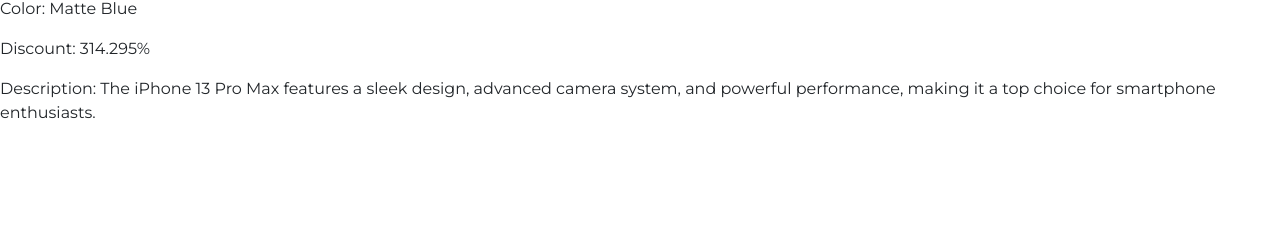
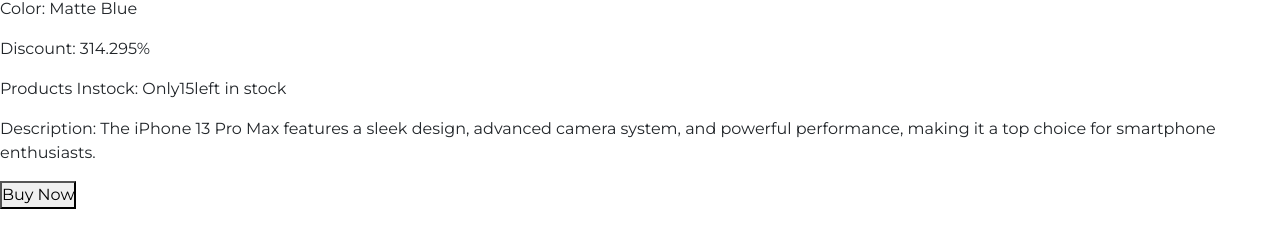
Before and after one commit to Bertcode21/AngularApp, an Angular app in the folder Bee-Shoping/: page / in a window 1280 px wide. Shown: the part 528-776 px from the top of the page. Built offline with nearby package versions, Linux system fonts and the light colour scheme.

Commit message:
Products test1

```diff
--- a/Bee-Shoping/src/app/product-lists/product-lists.html
+++ b/Bee-Shoping/src/app/product-lists/product-lists.html
@@ -4,4 +4,6 @@
 <p>Price: ${{products.price}}</p>
 <p>Color: {{products.color}}</p>
 <p>Discount: {{getDiscountedPrice()}}%</p>
+<p>Products Instock: {{products.instock > 0 ? 'Only' + products.instock + 'left in stock' : 'Out of stock'}}</p>
 <p>Description: {{products.Description }}</p>
+<button [disabled]="!(products.instock > 0)">Buy Now</button>
--- a/Bee-Shoping/src/app/product-lists/product-lists.ts
+++ b/Bee-Shoping/src/app/product-lists/product-lists.ts
@@ -11,7 +11,7 @@
 name: "Iphone 13 pro max",
 price : 345,
 color : "Matte Blue",
-instock: true,
+instock: 15,
 discount: 8.9,
 pImage: "/images/iphone-13.png",
 Description:  "The iPhone 13 Pro Max features a sleek design, advanced camera system, and powerful performance, making it a top choice for smartphone enthusiasts."
```
